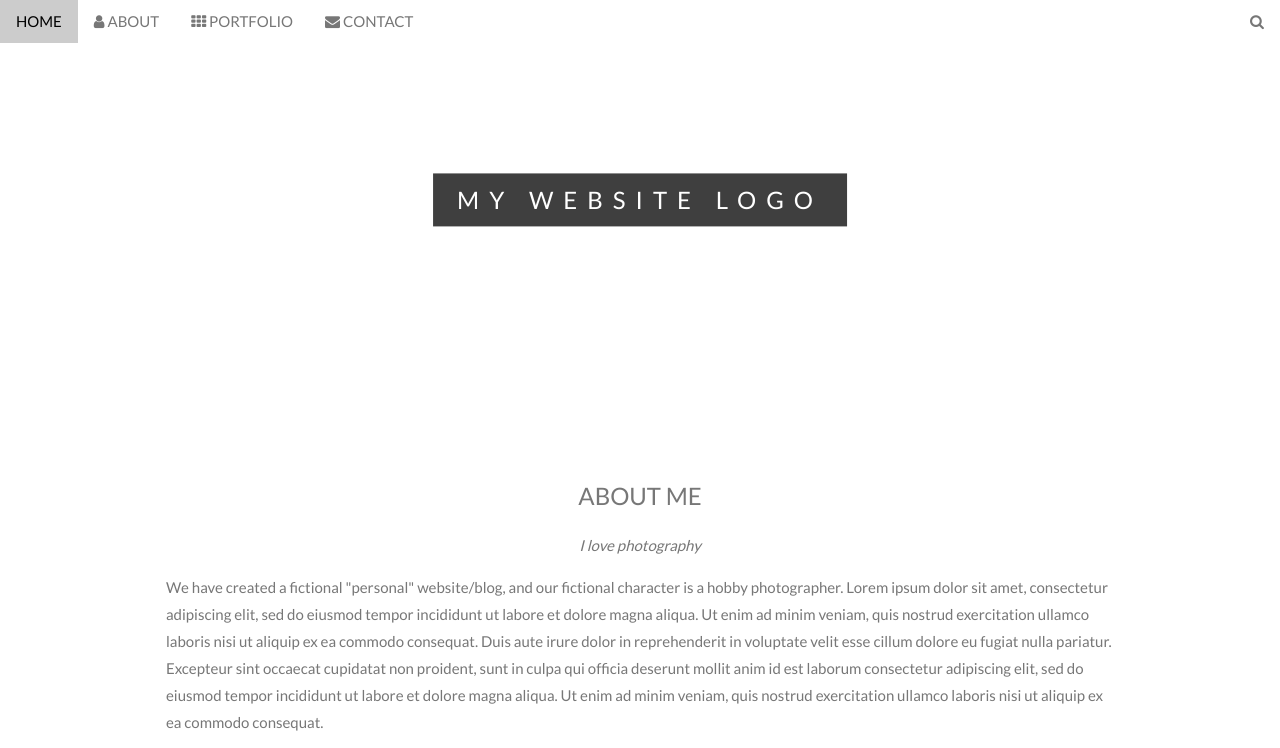
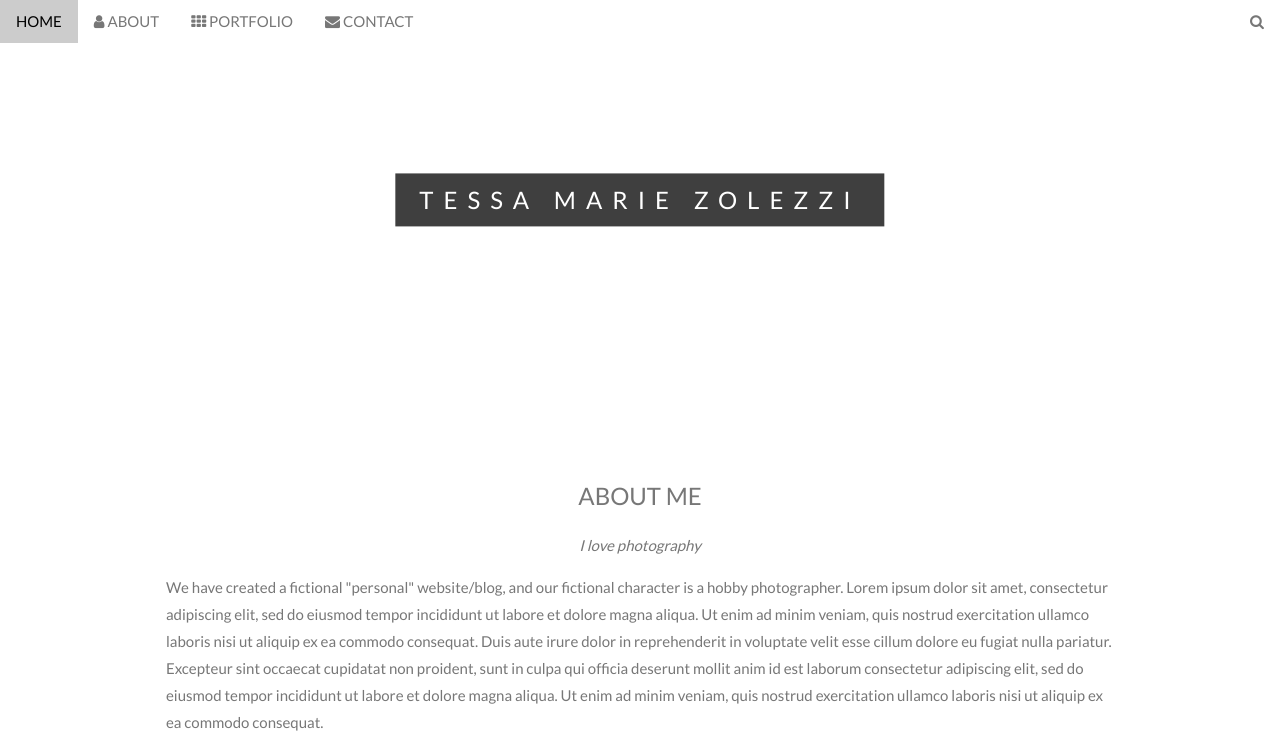
Before and after one commit to tzolezzi/tzolezzi.github.io, a plain HTML site: page index.html in a window 1280 px wide. Shown: the top 748 px of the page. Drawn offline with nearby package versions, Linux system fonts and the light colour scheme; some packages are replaced by stand-ins of ours.

Commit message:
Updated Main Tag Line

```diff
--- a/index.html
+++ b/index.html
@@ -80,7 +80,7 @@ body, html {
 <!-- First Parallax Image with Logo Text -->
 <div class="bgimg-1 w3-display-container w3-opacity-min" id="home">
   <div class="w3-display-middle" style="white-space:nowrap;">
-    <span class="w3-center w3-padding-large w3-black w3-xlarge w3-wide w3-animate-opacity">MY <span class="w3-hide-small">WEBSITE</span> LOGO</span>
+    <span class="w3-center w3-padding-large w3-black w3-xlarge w3-wide w3-animate-opacity">TESSA <span class="w3-hide-small">MARIE</span> ZOLEZZI</span>
   </div>
 </div>
 
```
